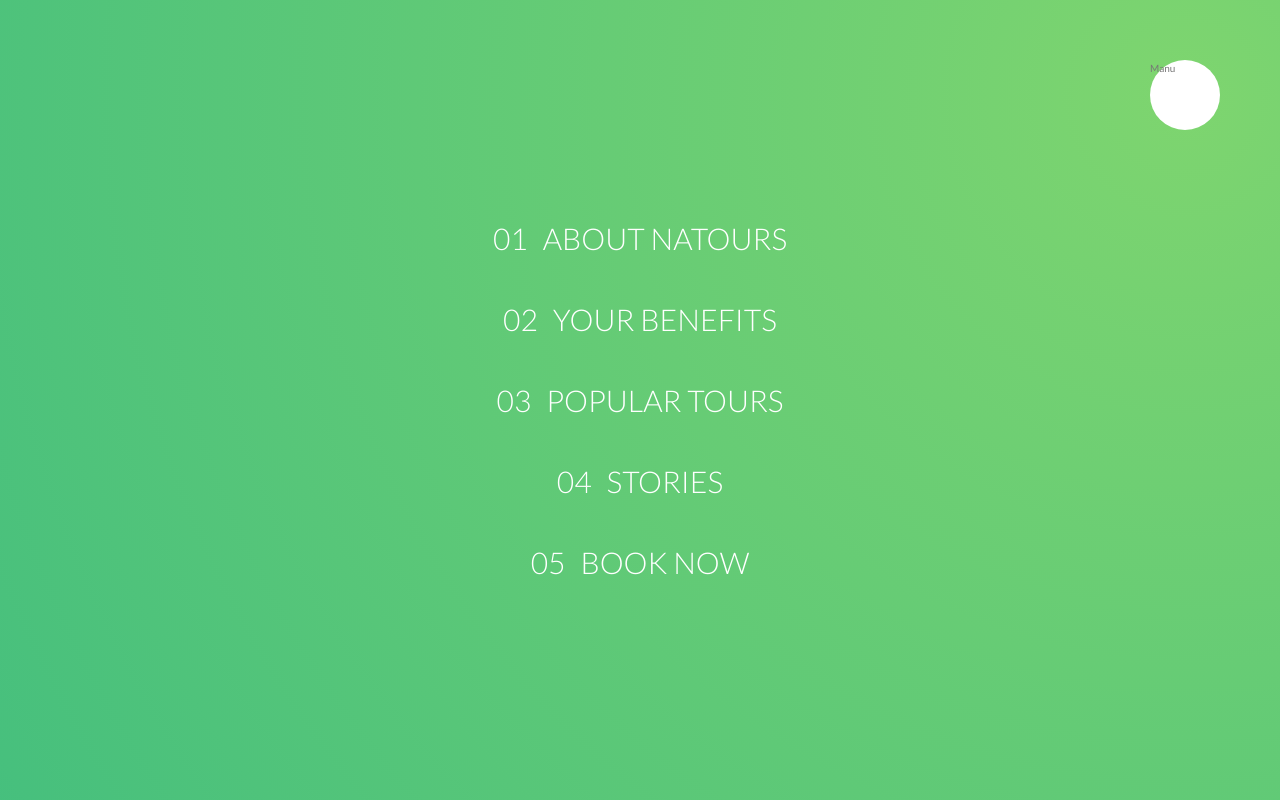
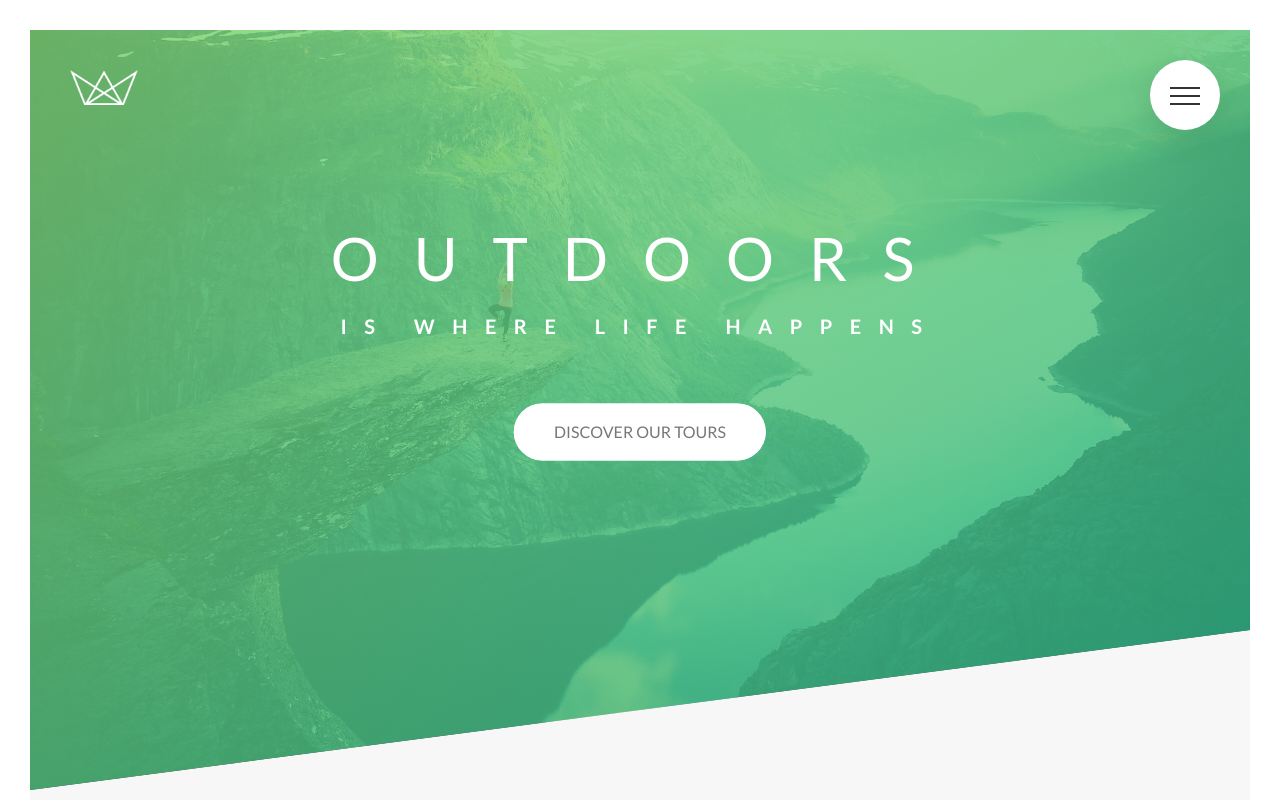
Before and after one commit to cperezep/adventour, a website: page index.html in a window 1280 px wide. Shown: the top 800 px of the page. Drawn offline with Linux system fonts and the light colour scheme.

Commit message:
Finish the navigation component.

```diff
--- a/index.html
+++ b/index.html
@@ -16,7 +16,9 @@
 
         <div class="navigation">
             <input type="checkbox" class="navigation__checkbox" id="navi-toggle">
-            <label for="navi-toggle" class="navigation__button">Manu</label>
+            <label for="navi-toggle" class="navigation__button">
+                <span class="navigation__icon">&nbsp;</span>
+            </label>
 
             <div class="navigation__background">&nbsp;</div>
 
--- a/sass/layout/_navigation.scss
+++ b/sass/layout/_navigation.scss
@@ -12,6 +12,9 @@
     right: 6rem;
     border-radius: 50%;
     z-index: 200;
+    box-shadow: 0 1rem 3rem rgba($color-black, 0.1);
+    text-align: center;
+    cursor: pointer;
   }
 
   &__background {
@@ -29,24 +32,29 @@
       $color-primary-dark
     );
     z-index: 100;
+    transition: transform 0.8s cubic-bezier(0.86, 0, 0.07, 1);
 
     // Cover all screen (development)
-    transform: scale(50);
+    //transform: scale(50);
   }
 
   &__nav {
     height: 100vh;
-    width: 100%;
     position: fixed;
     top: 0;
-    right: 0;
-    z-index: 1500;
+    left: 0;
+    z-index: 150;
+
+    opacity: 0;
+    width: 0;
+    transition: all 0.8s cubic-bezier(0.68, -0.55, 0.265, 1.55);
   }
 
   &__list {
     @include center-horizontal-vertical;
     list-style: none;
     text-align: center;
+    width: 100%;
   }
 
   &__item {
@@ -70,7 +78,7 @@
         $color-white 50%
       );
       // Increase the size of the background-image
-      background-size: 230%;
+      background-size: 220%;
       transition: all 0.4s;
 
       span {
@@ -86,4 +94,66 @@
       transform: translateX(1rem);
     }
   }
+  // Functionality
+  &__checkbox:checked ~ &__background {
+    transform: scale(80);
+  }
+
+  &__checkbox:checked ~ &__nav {
+    opacity: 1;
+    width: 100%;
+  }
+
+  // Icon
+  &__icon {
+    position: relative;
+    margin-top: 3.5rem;
+
+    &,
+    &::before,
+    &::after {
+      width: 3rem;
+      height: 2px;
+      background-color: $color-grey-dark-3;
+      display: inline-block;
+    }
+
+    &::before,
+    &::after {
+      content: "";
+      position: absolute;
+      left: 0;
+      transition: all 0.2s;
+    }
+
+    &::before {
+      top: -0.8rem;
+    }
+
+    &::after {
+      top: 0.8rem;
+    }
+  }
+
+  &__button:hover &__icon:before {
+    top: -1rem;
+  }
+
+  &__button:hover &__icon:after {
+    top: 1rem;
+  }
+
+  &__checkbox:checked + &__button &__icon {
+    background-color: transparent;
+  }
+
+  &__checkbox:checked + &__button &__icon:before {
+    top: 0;
+    transform: rotate(135deg);
+  }
+
+  &__checkbox:checked + &__button &__icon:after {
+    top: 0;
+    transform: rotate(-135deg);
+  }
 }
```
Also changed, not shown: css/style.css.
